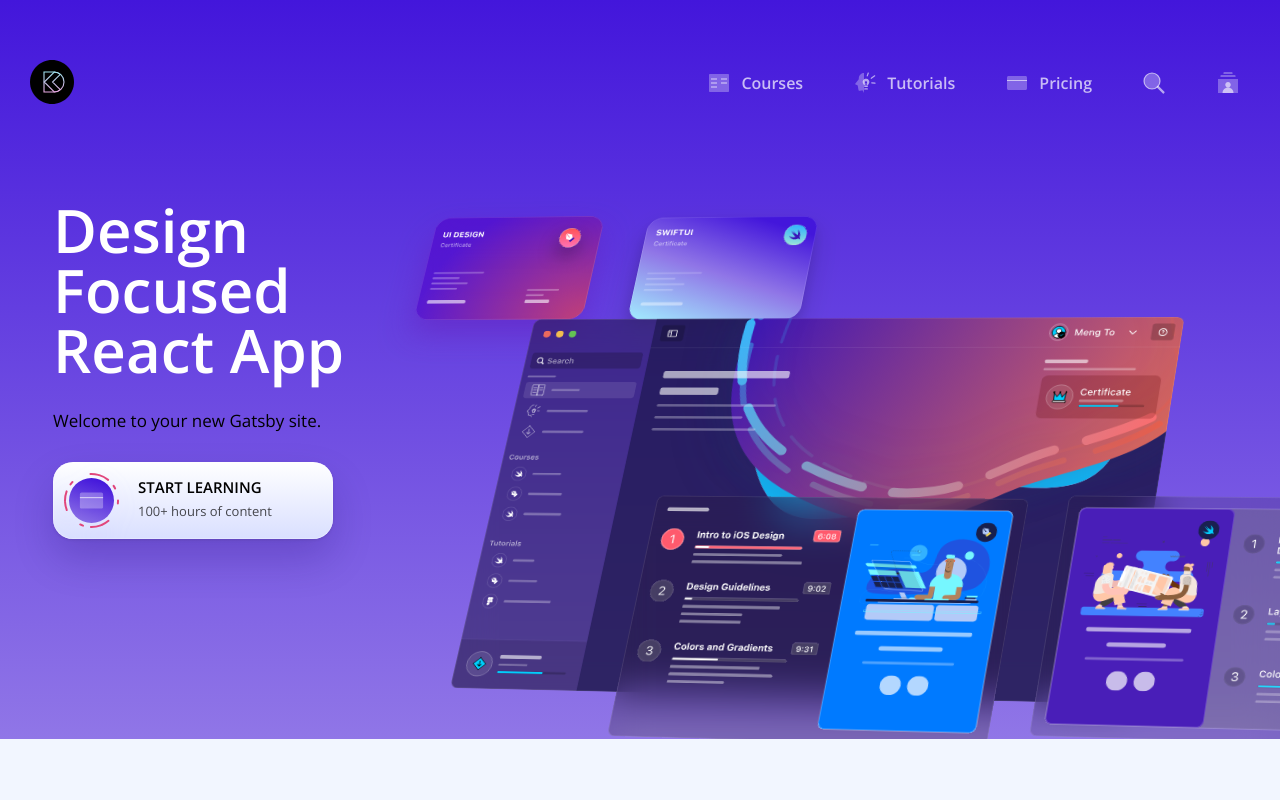
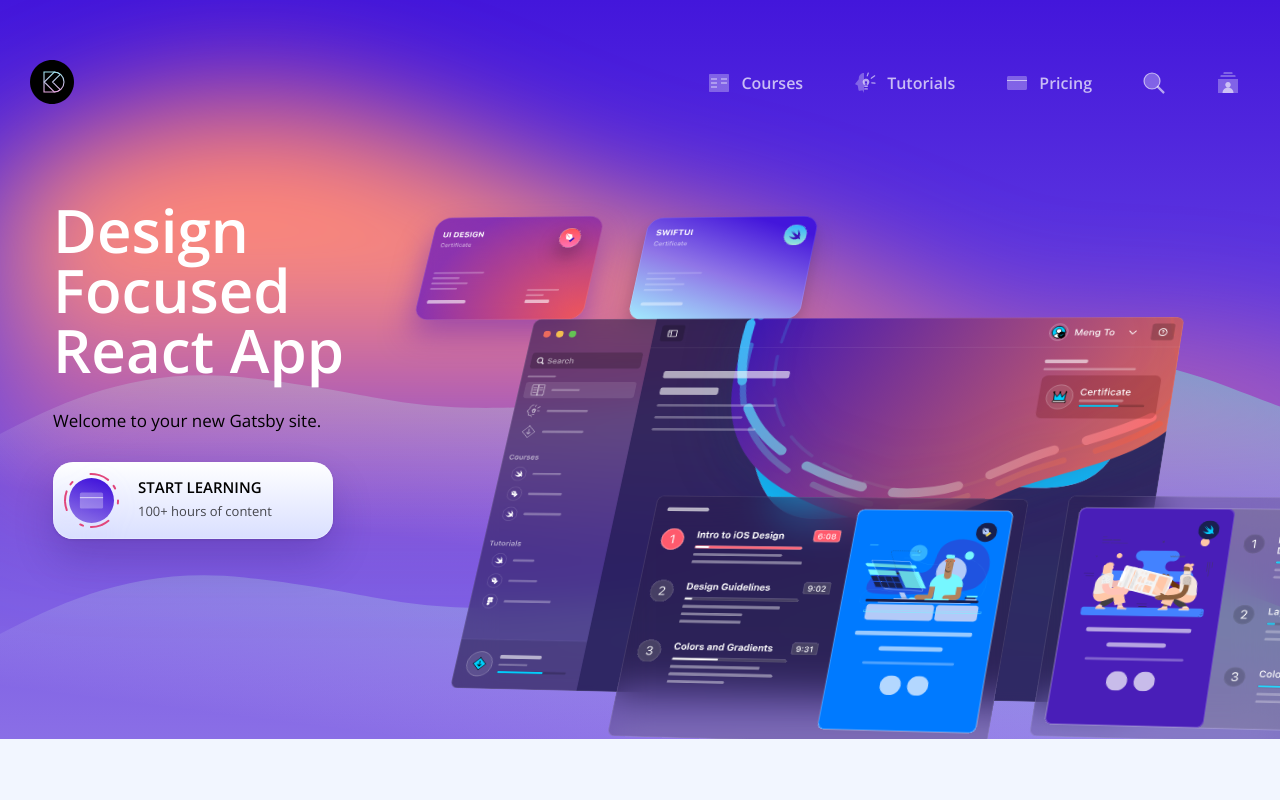
Before and after one commit to CarlosDahmen/DesignReact, a Gatsby site: page / in a window 1280 px wide. Built offline with nearby package versions, Linux system fonts and the light colour scheme; Gatsby itself is replaced by a stand-in of ours.

Commit message:
Code Image Background Component

```diff
--- /dev/null
+++ b/src/components/backgrounds/WaveBackground.js
@@ -0,0 +1,35 @@
+import React from "react"
+import styled from "styled-components"
+
+const WaveBackground = () => {
+  return (
+    <Wrapper>
+      <Background />
+      <Wave
+        src="/images/waves/hero-wave1.svg"
+        style={{ top: "100px", filter: "blur(60px)" }}
+      />
+      <Wave src="/images/waves/hero-wave2.svg" style={{ top: "350px" }} />
+      <Wave src="/images/waves/hero-wave2.svg" style={{ top: "550px" }} />
+    </Wrapper>
+  )
+}
+
+export default WaveBackground
+
+const Wrapper = styled.div`
+  position: relative;
+`
+
+const Wave = styled.img`
+  position: absolute;
+  z-index: -1;
+`
+
+const Background = styled.div`
+  background: linear-gradient(180deg, #4316db 0%, #9076e7 100%);
+  position: absolute;
+  width: 100%;
+  height: 800px;
+  z-index: -1;
+`
--- a/src/components/sections/HeroSection.js
+++ b/src/components/sections/HeroSection.js
@@ -1,6 +1,7 @@
 import React from "react"
 import styled from "styled-components"
 import MockupAnimation from "../animations/MockupAnimation"
+import WaveBackground from "../backgrounds/WaveBackground"
 import PurchaseButton from "../buttons/purchaseButton"
 import { themes } from "../styles/ColorStyles"
 import { H1, MediumText } from "../styles/textStyles"
@@ -8,6 +9,7 @@ import { H1, MediumText } from "../styles/textStyles"
 const HeroSection = () => {
   return (
     <Wrapper>
+      <WaveBackground />
       <ContentWrapper>
         <TextWrapper>
           <Title>
@@ -28,7 +30,6 @@ const HeroSection = () => {
 export default HeroSection
 
 const Wrapper = styled.div`
-  background: linear-gradient(180deg, #4316db 0%, #9076e7 100%);
   overflow: hidden;
 `
 
```
